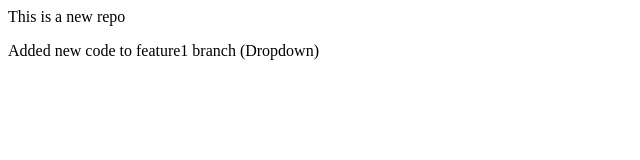
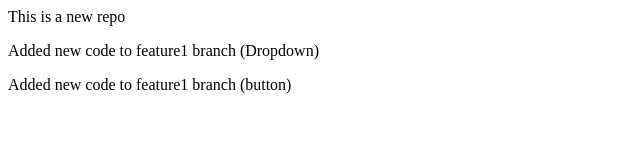
Before and after one commit to IsmailTaral/localrepo, a plain HTML site: page index.html in a window 1280 px wide. Shown: the whole page, without its empty margins (0-640 px from the left). Drawn offline with Linux system fonts and the light colour scheme.

Commit message:
again added button text in feature1

```diff
--- a/index.html
+++ b/index.html
@@ -1,2 +1,3 @@
 <p>This is a new repo</p>
 <p>Added new code to feature1 branch (Dropdown)</p>
+<p>Added new code to feature1 branch (button)</p>
```
